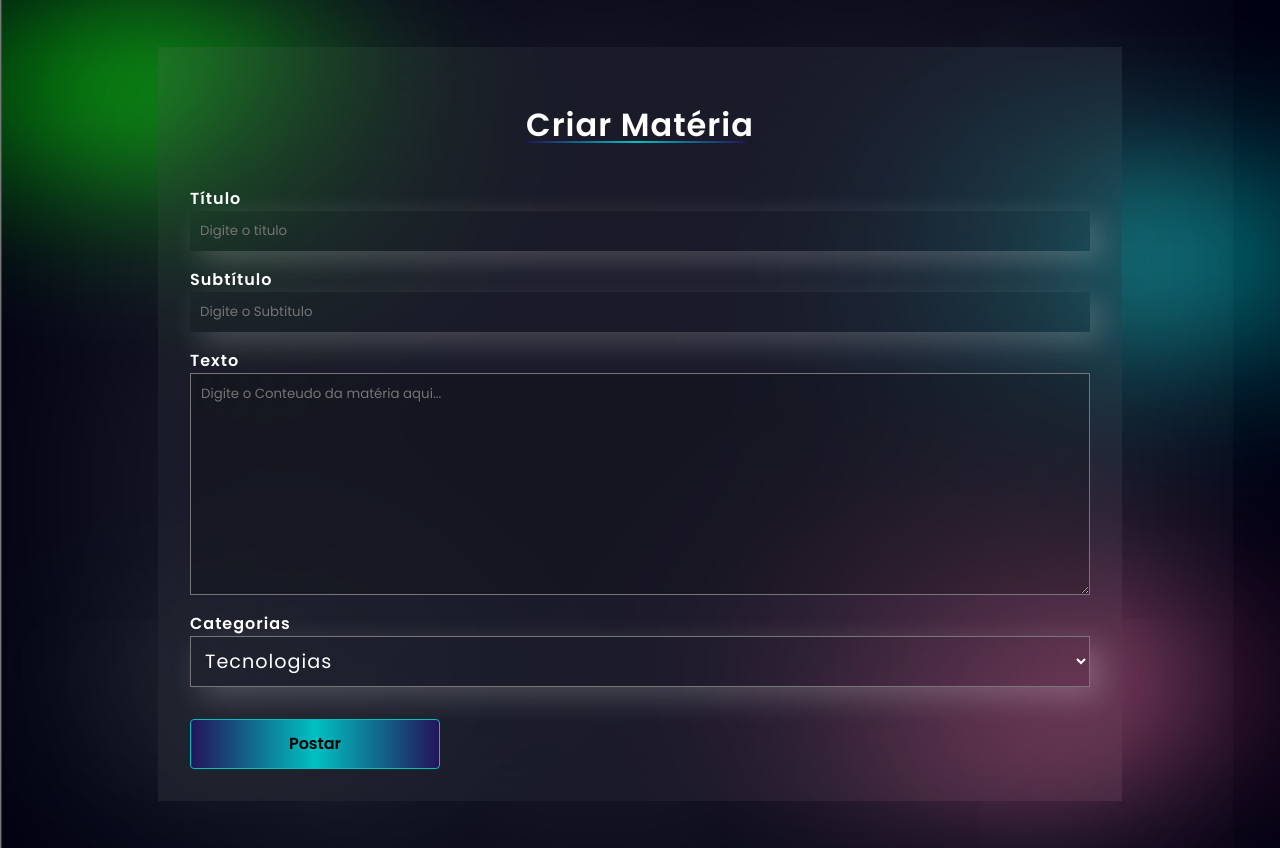
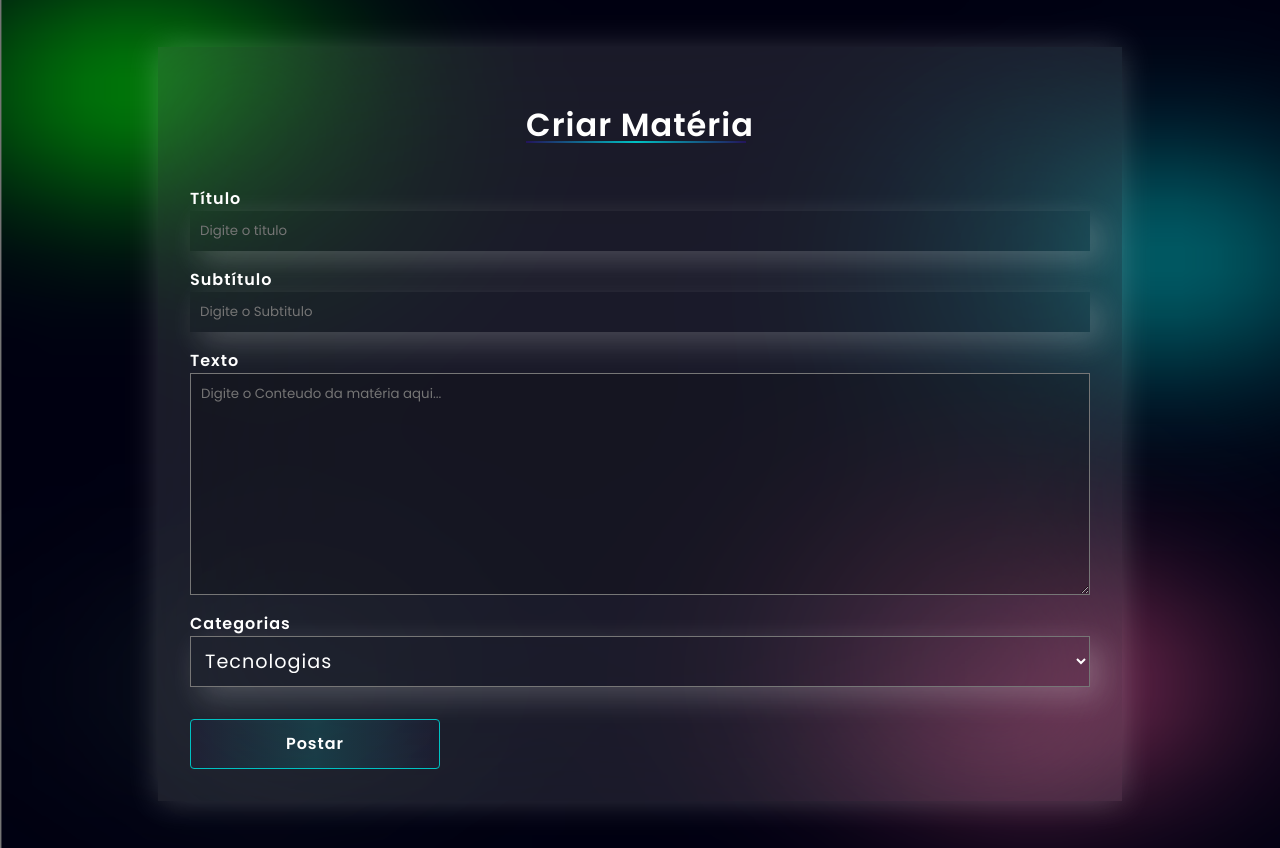
Before and after one commit to Marcelo1080p/techblog-ui, a React (Create React App) app: page / in a window 1280 px wide. Built offline with nearby package versions, Linux system fonts and the light colour scheme.

Commit message:
melhorias no visual adicionadas

```diff
--- a/src/components/Button/Button.css
+++ b/src/components/Button/Button.css
@@ -1,8 +1,8 @@
 button {
     width: 250px;
     height: 50px;
-    background: linear-gradient(90deg, #23145b, #00C1C2 50%, #23145b);
-    color: #000;
+    background: linear-gradient(90deg, #23145b1c, #00c2c22a 50%, #23145b1c);
+    color: #FFF;
     font-family: "Poppins";
     font-weight: 600;
     font-size: 1rem;
@@ -11,9 +11,10 @@ button {
     margin-top: 16px;
     transition: .5s all;
     border-radius: 4px;
+    letter-spacing: 1px;
 }
 
 button:hover {
     transform: scale(1.1);
-    letter-spacing: .1rem;
+    letter-spacing: .2rem;
 }
--- a/src/components/Form/Form.css
+++ b/src/components/Form/Form.css
@@ -6,7 +6,7 @@
     width: 900px;
     background-color: rgba(255, 255, 255, 0.103);
     backdrop-filter: blur(100px);
-    box-shadow: 0px 5px 300px rgba(255, 255, 255, 0.212);
+    box-shadow: 0px 1px 30px rgba(255, 255, 255, 0.212);
 
 }
 
```
